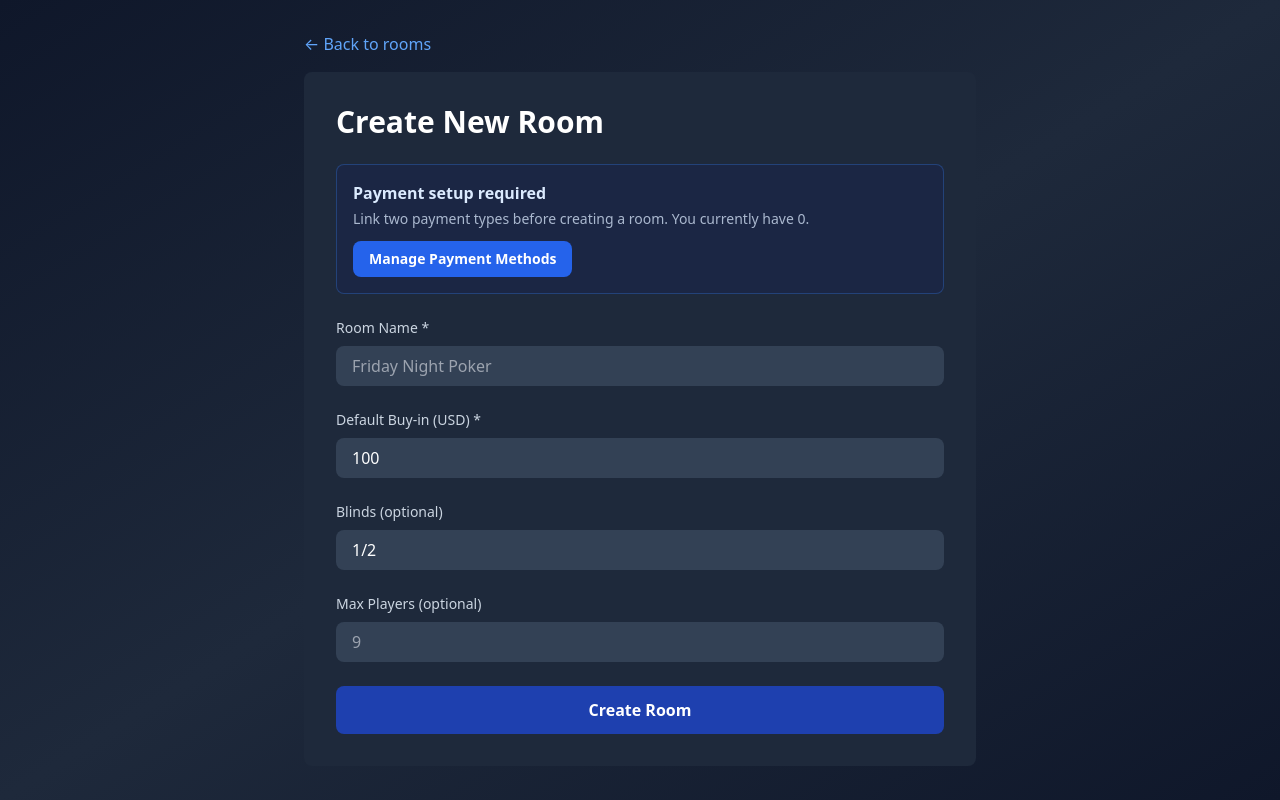
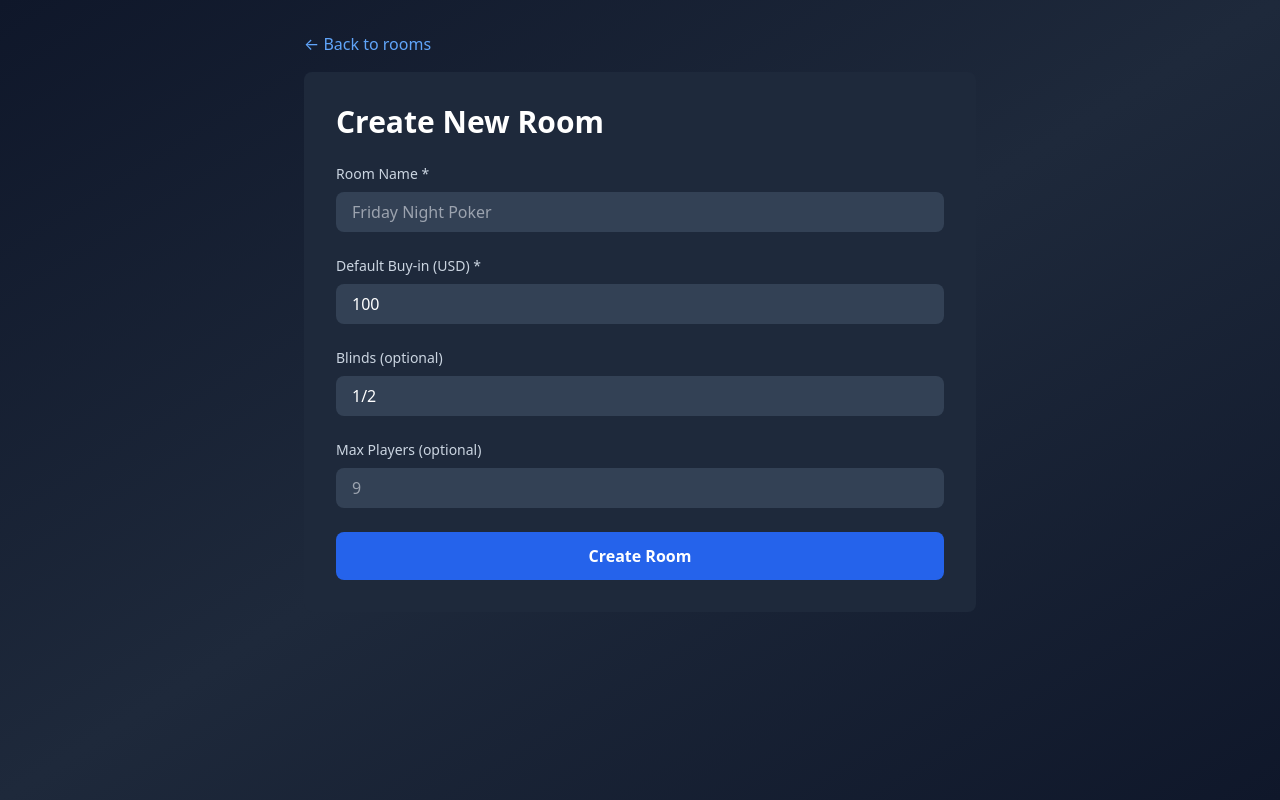
Before and after one commit to mcc-cheng/preflop, a Next.js app: page /rooms/new in a window 1280 px wide. Built offline with nearby package versions, Linux system fonts and the light colour scheme; no server answers.

Commit message:
Removed the payment banner - multistep registration instead

```diff
--- a/app/rooms/join/page.tsx
+++ b/app/rooms/join/page.tsx
@@ -1,6 +1,6 @@
 'use client'
 
-import { useEffect, useState } from 'react'
+import { useState } from 'react'
 import { useRouter } from 'next/navigation'
 import Link from 'next/link'
 
@@ -9,25 +9,9 @@ export default function JoinRoomPage() {
   const [code, setCode] = useState('')
   const [loading, setLoading] = useState(false)
   const [error, setError] = useState('')
-  const [linkedPaymentTypeCount, setLinkedPaymentTypeCount] = useState<number | null>(null)
-
-  useEffect(() => {
-    fetch('/api/profile')
-      .then(res => res.ok ? res.json() : null)
-      .then(profile => {
-        const types = new Set((profile?.paymentMethods || []).map((method: any) => method.type))
-        setLinkedPaymentTypeCount(types.size)
-      })
-      .catch(() => setLinkedPaymentTypeCount(0))
-  }, [])
 
   const handleSubmit = async (e: React.FormEvent) => {
     e.preventDefault()
-    if ((linkedPaymentTypeCount || 0) < 2) {
-      setError('Link at least two payment types before joining a room')
-      return
-    }
-
     setLoading(true)
     setError('')
 
@@ -58,18 +42,6 @@ export default function JoinRoomPage() {
           <div className="bg-slate-800 rounded-lg p-8">
             <h1 className="text-3xl font-bold text-white mb-6">Join Room</h1>
 
-            {(linkedPaymentTypeCount ?? 0) < 2 && (
-              <div className="mb-6 rounded-lg border border-blue-500/30 bg-blue-950/40 p-4 text-blue-100">
-                <div className="font-semibold">Payment setup required</div>
-                <p className="mt-1 text-sm text-blue-100/75">
-                  Link two payment types before joining a room. You currently have {linkedPaymentTypeCount ?? 0}.
-                </p>
-                <Link href="/settings" className="mt-3 inline-block rounded-lg bg-blue-600 px-4 py-2 text-sm font-semibold text-white hover:bg-blue-700">
-                  Manage Payment Methods
-                </Link>
-              </div>
-            )}
-
             <form onSubmit={handleSubmit} className="space-y-6">
               <div>
                 <label className="block text-sm font-medium text-slate-300 mb-2">
@@ -92,7 +64,7 @@ export default function JoinRoomPage() {
 
               <button
                 type="submit"
-                disabled={loading || code.length !== 6 || linkedPaymentTypeCount === null || linkedPaymentTypeCount < 2}
+                disabled={loading || code.length !== 6}
                 className="w-full py-3 bg-blue-600 hover:bg-blue-700 disabled:bg-blue-800 text-white rounded-lg font-semibold transition"
               >
                 {loading ? 'Joining...' : 'Join Room'}
--- a/app/rooms/new/page.tsx
+++ b/app/rooms/new/page.tsx
@@ -1,6 +1,6 @@
 'use client'
 
-import { useEffect, useState } from 'react'
+import { useState } from 'react'
 import { useRouter } from 'next/navigation'
 import Link from 'next/link'
 
@@ -12,25 +12,9 @@ export default function NewRoomPage() {
   const [maxPlayers, setMaxPlayers] = useState('')
   const [loading, setLoading] = useState(false)
   const [error, setError] = useState('')
-  const [linkedPaymentTypeCount, setLinkedPaymentTypeCount] = useState<number | null>(null)
-
-  useEffect(() => {
-    fetch('/api/profile')
-      .then(res => res.ok ? res.json() : null)
-      .then(profile => {
-        const types = new Set((profile?.paymentMethods || []).map((method: any) => method.type))
-        setLinkedPaymentTypeCount(types.size)
-      })
-      .catch(() => setLinkedPaymentTypeCount(0))
-  }, [])
 
   const handleSubmit = async (e: React.FormEvent) => {
     e.preventDefault()
-    if ((linkedPaymentTypeCount || 0) < 2) {
-      setError('Link at least two payment types before creating a room')
-      return
-    }
-
     setLoading(true)
     setError('')
 
@@ -66,18 +50,6 @@ export default function NewRoomPage() {
 
           <div className="bg-slate-800 rounded-lg p-8">
             <h1 className="text-3xl font-bold text-white mb-6">Create New Room</h1>
-
-            {(linkedPaymentTypeCount ?? 0) < 2 && (
-              <div className="mb-6 rounded-lg border border-blue-500/30 bg-blue-950/40 p-4 text-blue-100">
-                <div className="font-semibold">Payment setup required</div>
-                <p className="mt-1 text-sm text-blue-100/75">
-                  Link two payment types before creating a room. You currently have {linkedPaymentTypeCount ?? 0}.
-                </p>
-                <Link href="/settings" className="mt-3 inline-block rounded-lg bg-blue-600 px-4 py-2 text-sm font-semibold text-white hover:bg-blue-700">
-                  Manage Payment Methods
-                </Link>
-              </div>
-            )}
 
             <form onSubmit={handleSubmit} className="space-y-6">
               <div>
@@ -143,7 +115,7 @@ export default function NewRoomPage() {
 
               <button
                 type="submit"
-                disabled={loading || linkedPaymentTypeCount === null || linkedPaymentTypeCount < 2}
+                disabled={loading}
                 className="w-full py-3 bg-blue-600 hover:bg-blue-700 disabled:bg-blue-800 text-white rounded-lg font-semibold transition"
               >
                 {loading ? 'Creating...' : 'Create Room'}
```
